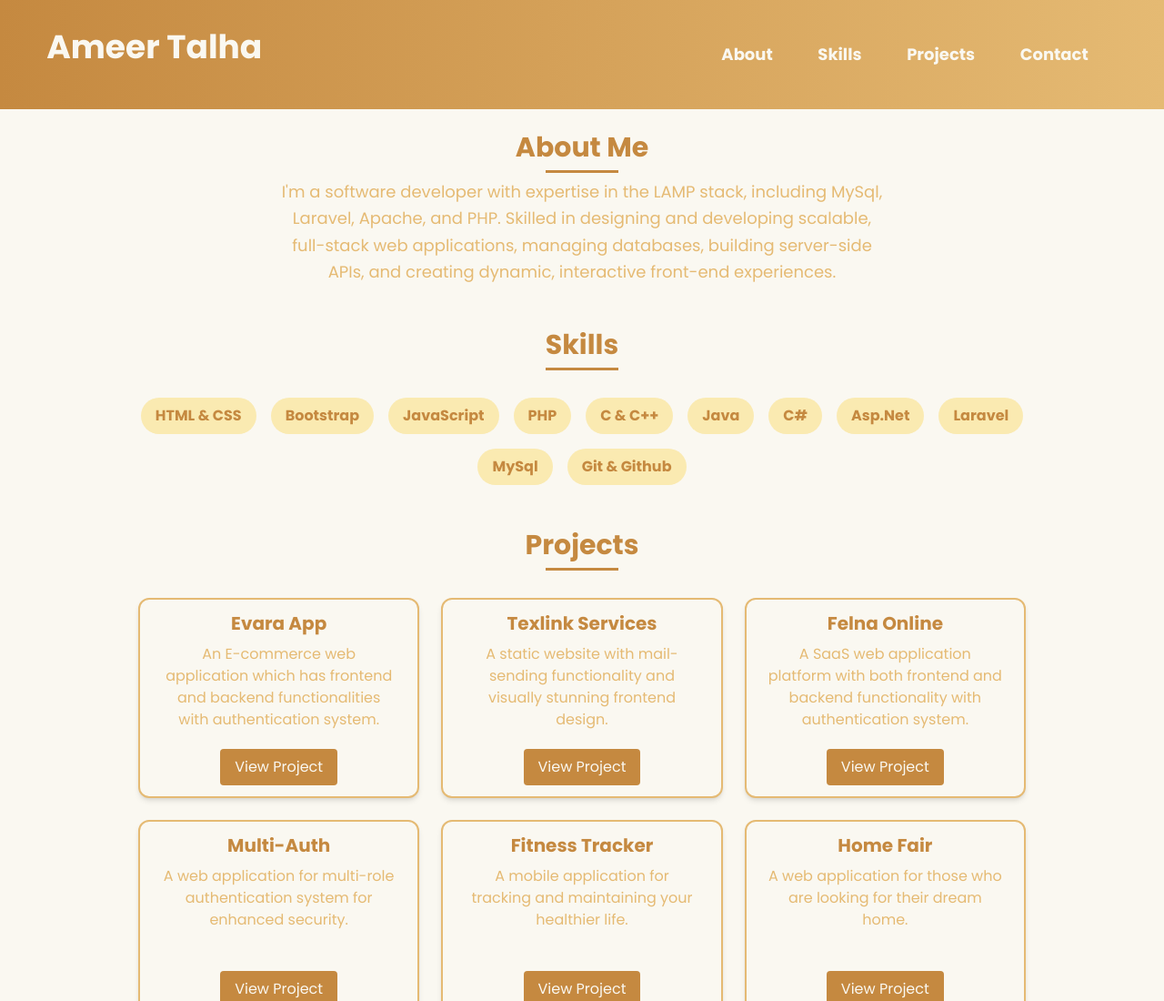
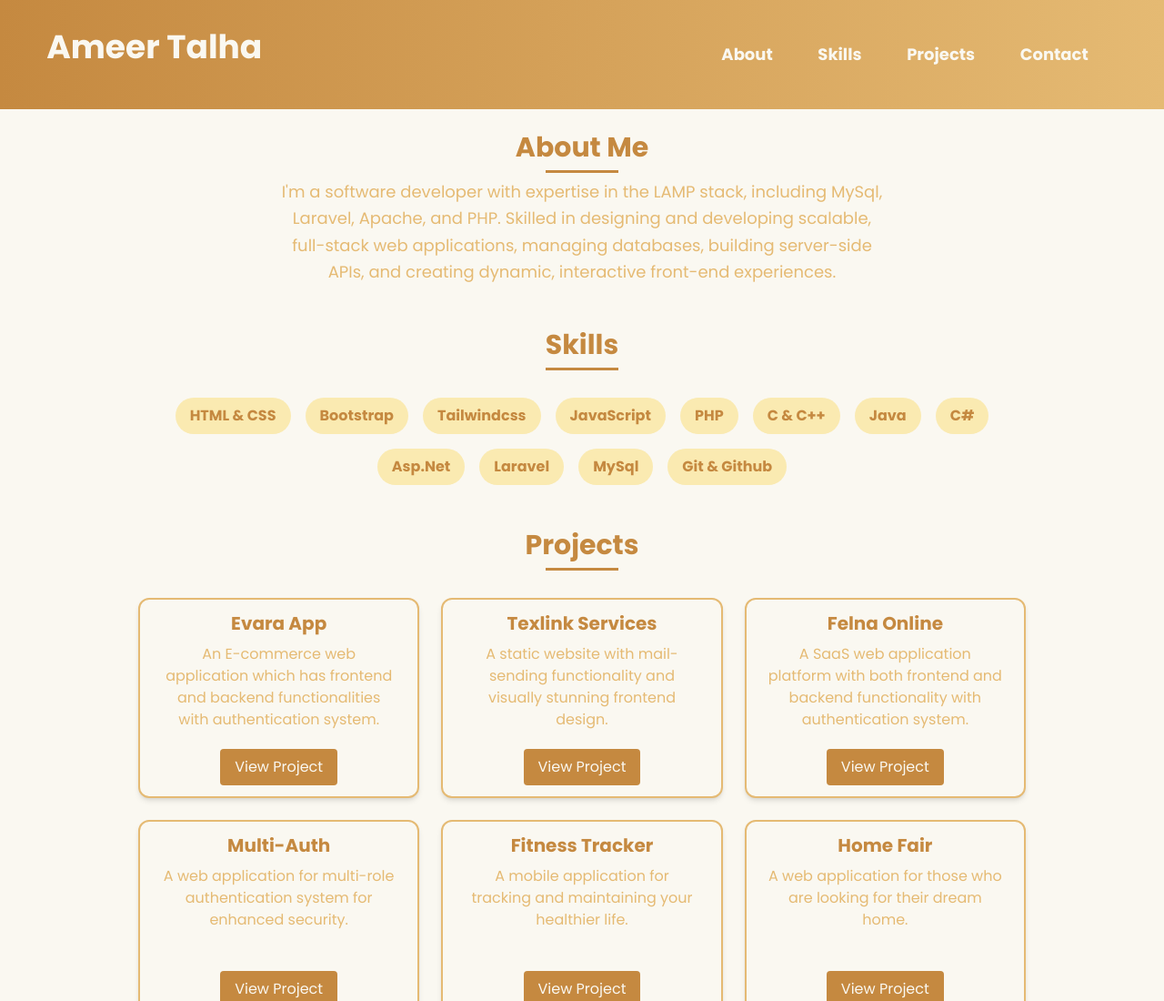
Before and after one commit to Armstrong104/portfolio, a plain HTML site: page index.html in a window 1280 px wide. Shown: the top 1100 px of the page at 91% size. Drawn offline with nearby package versions, Linux system fonts and the light colour scheme.

Commit message:
adding tailwindcss skills

```diff
--- a/index.html
+++ b/index.html
@@ -64,6 +64,7 @@
             <div class="flex flex-wrap justify-center gap-4 mt-6">
                 <span class="bg-[#FAEAB1] text-[#C58940] px-4 py-2 rounded-full font-bold ">HTML & CSS</span>
                 <span class="bg-[#FAEAB1] text-[#C58940] px-4 py-2 rounded-full font-bold ">Bootstrap</span>
+                <span class="bg-[#FAEAB1] text-[#C58940] px-4 py-2 rounded-full font-bold ">Tailwindcss</span>
                 <span class="bg-[#FAEAB1] text-[#C58940] px-4 py-2 rounded-full font-bold ">JavaScript</span>
                 <span class="bg-[#FAEAB1] text-[#C58940] px-4 py-2 rounded-full font-bold ">PHP</span>
                 <span class="bg-[#FAEAB1] text-[#C58940] px-4 py-2 rounded-full font-bold ">C & C++</span>
```
